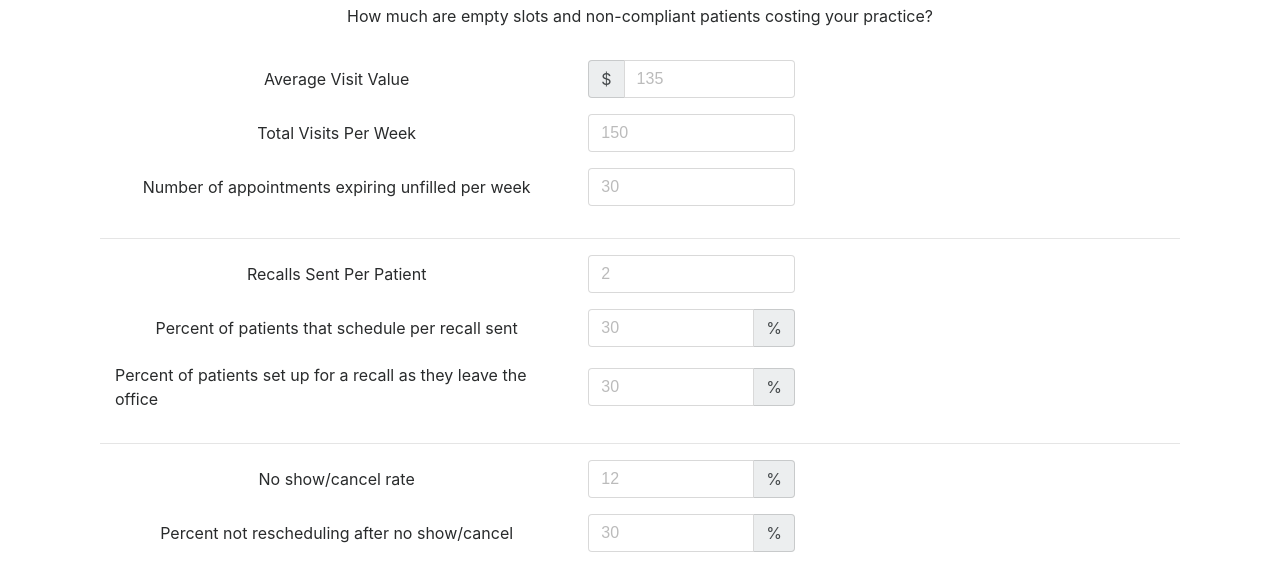
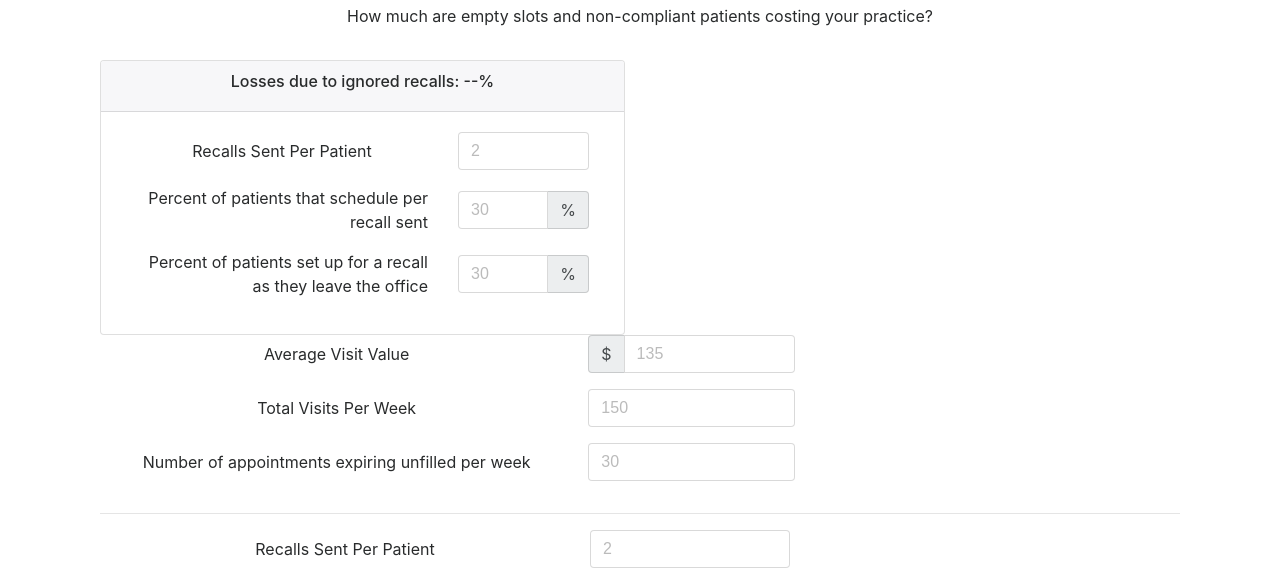
Before and after one commit to johnsoncory/johnsoncory.github.io, a plain HTML site: page ROITool/index.html in a window 1280 px wide. Shown: the part 144-725 px from the top of the page. Drawn offline with nearby package versions, Linux system fonts and the light colour scheme.

Commit message:
Starting work on redesign of sections

```diff
--- a/ROITool/index.html
+++ b/ROITool/index.html
@@ -18,6 +18,37 @@
       </div>
       <div class="container">
         <form class="form-horizontal" ng-controller="MainCtrl">
+          <div class="row vertical-align">
+            <div class="col-md-6">
+              <div class="card">
+                <div class="card-header text-center">
+                  <h6>Losses due to ignored recalls: {{calculateRecallLosses() ? (calculateRecallLosses() | number:1) : "--"}}%</h6>
+                </div>
+                <div class="card-block text-right">
+                  <div class="form-group form-inline">
+                    <label for="recallsPerPatient" class="control-label col-sm-8">Recalls Sent Per Patient</label>
+                    <div class="input-group col-sm-4">
+                      <input type="number" min="0" class="form-control" id="recallsPerPatient" ng-model="recallsPerPatient" placeholder="2">
+                    </div>
+                  </div>
+                  <div class="form-group form-inline">
+                    <label for="schedPerRecall" class="control-label col-sm-8">Percent of patients that schedule per recall sent</label>
+                    <div class="input-group col-sm-4">
+                      <input type="number" min="0" max="100" class="form-control" id="schedPerRecall" ng-model="schedPerRecall" placeholder="30">
+                      <div class="input-group-addon">%</div>
+                    </div>
+                  </div>
+                  <div class="form-group form-inline">
+                    <label for="setRecallUponExit" class="control-label col-sm-8">Percent of patients set up for a recall as they leave the office</label>
+                    <div class="input-group col-sm-4">
+                      <input type="number" min="0" max="100" class="form-control" id="setRecallUponExit" ng-model="setRecallUponExit" placeholder="30">
+                      <div class="input-group-addon">%</div>
+                    </div>
+                  </div>
+                </div>
+              </div>
+            </div>
+          </div>
           <div class="row vertical-align">
             <div class="col-md-8">
               <div class="form-group form-inline">
@@ -50,7 +81,6 @@
             </div>
           </div>
           <hr class="separator">
-          <div class="row vertical-align">
           <div class="col-md-8">
             <div class="form-group form-inline">
               <label for="recallsPerPatient" class="control-label col-sm-8">Recalls Sent Per Patient</label>
```
Lines whose indentation alone changed are shown as unchanged.
